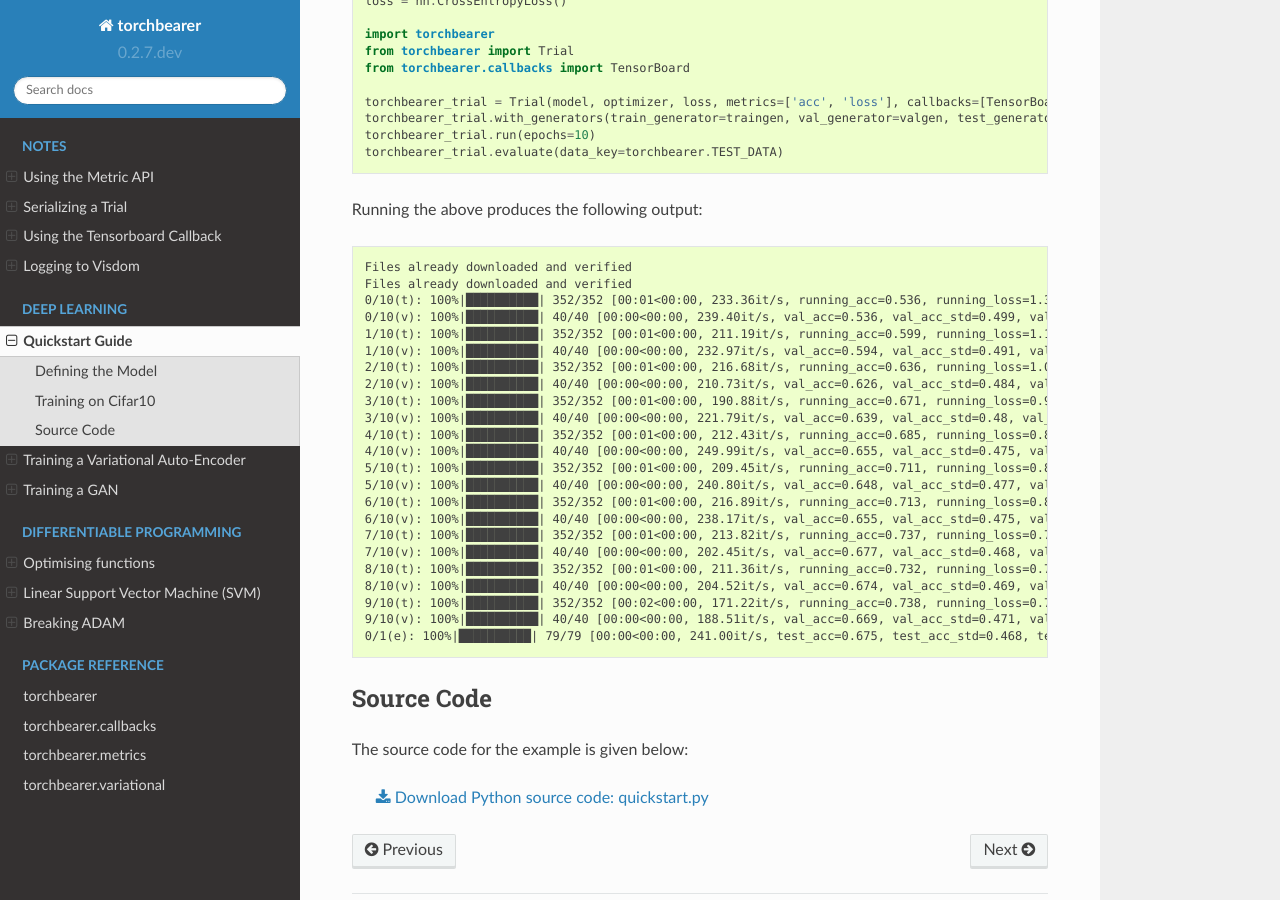
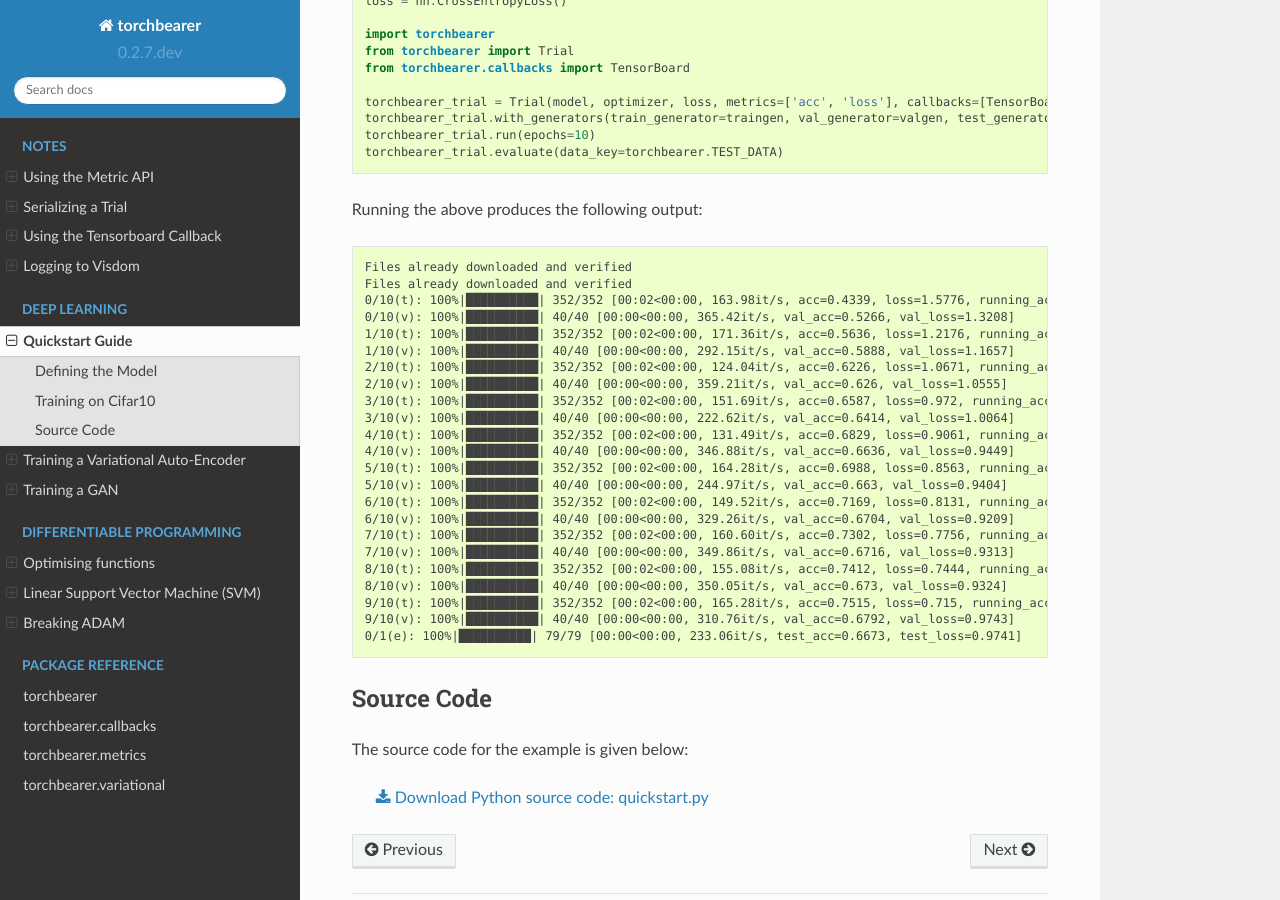
Before and after one commit to pytorchbearer/torchbearer, a Sphinx documentation site: the page built from docs/examples/quickstart.rst, in a window 1280 px wide and 900 px high, scrolled down 1387 px. Built offline with Sphinx 7.4.7 and the Read the Docs theme 2.0.0, drawn with Linux system fonts in a browser that asks for light colours.

Commit message:
Remove std from metric defaults, clean up docs

```diff
--- a/docs/_static/examples/basic_opt.py
+++ b/docs/_static/examples/basic_opt.py
@@ -39,7 +39,7 @@
 model = Net(p)
 optim = torch.optim.SGD(model.parameters(), lr=0.0001)
 
-tbtrial = tb.Trial(model, optim, loss, [tb.metrics.running_mean(ESTIMATE, dim=1), 'loss'], pass_state=True)
+tbtrial = tb.Trial(model, optim, loss, [tb.metrics.running_mean(ESTIMATE, dim=1), 'loss'])
 tbtrial.for_train_steps(training_steps).to('cuda')
 tbtrial.run()
 print(list(model.parameters())[0].data)
--- a/docs/_static/examples/gan.py
+++ b/docs/_static/examples/gan.py
@@ -158,7 +158,7 @@
 
 
 torchbearertrial = tb.Trial(model, optim, criterion=None, metrics=['loss', g_loss(), d_loss()],
-                            callbacks=[loss_callback, saver_callback], pass_state=True)
+                            callbacks=[loss_callback, saver_callback])
 torchbearertrial.with_train_generator(dataloader)
 torchbearertrial.to(device)
 torchbearertrial.run(epochs=200)
--- a/docs/_static/examples/vae.py
+++ b/docs/_static/examples/vae.py
@@ -122,6 +122,6 @@
 from torchbearer import Trial
 
 torchbearer_trial = Trial(model, optimizer, loss, metrics=['acc', 'loss'],
-                          callbacks=[add_kld_loss_callback, save_reconstruction_callback()], pass_state=True).to('cuda')
+                          callbacks=[add_kld_loss_callback, save_reconstruction_callback()]).to('cuda')
 torchbearer_trial.with_generators(train_generator=traingen, val_generator=valgen)
 torchbearer_trial.run(epochs=10)
--- a/docs/_static/examples/vae_standard.py
+++ b/docs/_static/examples/vae_standard.py
@@ -104,6 +104,6 @@
 
 from torchbearer import Trial
 
-torchbearer_trial = Trial(model, optimizer, loss, metrics=['loss'], pass_state=False).to('cuda')
+torchbearer_trial = Trial(model, optimizer, loss, metrics=['loss']).to('cuda')
 torchbearer_trial.with_generators(train_generator=traingen, val_generator=valgen)
 torchbearer_trial.run(epochs=10)
--- a/docs/examples/basic_opt.rst
+++ b/docs/examples/basic_opt.rst
@@ -70,7 +70,7 @@
 
 .. code::
 
-    0/1(t): 100%|██████████| 50000/50000 [00:54<00:00, 912.37it/s, est=[4.9988 0.     1.0004], running_loss=1.6e-06, loss=4.55, loss_std=13.7]
+    0/1(t): 100%|██████████| 50000/50000 [00:53<00:00, 931.36it/s, loss=4.5502, running_est=[4.9988, 0.0, 1.0004], running_loss=0.0]
 
 The final estimate is very close to the true minimum at [5, 0, 1]:
 
--- a/docs/examples/quickstart.rst
+++ b/docs/examples/quickstart.rst
@@ -30,27 +30,27 @@
 
    Files already downloaded and verified
    Files already downloaded and verified
-   0/10(t): 100%|██████████| 352/352 [00:01<00:00, 233.36it/s, running_acc=0.536, running_loss=1.32, acc=0.459, acc_std=0.498, loss=1.52, loss_std=0.239]
-   0/10(v): 100%|██████████| 40/40 [00:00<00:00, 239.40it/s, val_acc=0.536, val_acc_std=0.499, val_loss=1.29, val_loss_std=0.0731]
-   1/10(t): 100%|██████████| 352/352 [00:01<00:00, 211.19it/s, running_acc=0.599, running_loss=1.13, acc=0.578, acc_std=0.494, loss=1.18, loss_std=0.096]
-   1/10(v): 100%|██████████| 40/40 [00:00<00:00, 232.97it/s, val_acc=0.594, val_acc_std=0.491, val_loss=1.14, val_loss_std=0.101]
-   2/10(t): 100%|██████████| 352/352 [00:01<00:00, 216.68it/s, running_acc=0.636, running_loss=1.04, acc=0.631, acc_std=0.482, loss=1.04, loss_std=0.0944]
-   2/10(v): 100%|██████████| 40/40 [00:00<00:00, 210.73it/s, val_acc=0.626, val_acc_std=0.484, val_loss=1.07, val_loss_std=0.0974]
-   3/10(t): 100%|██████████| 352/352 [00:01<00:00, 190.88it/s, running_acc=0.671, running_loss=0.929, acc=0.664, acc_std=0.472, loss=0.957, loss_std=0.0929]
-   3/10(v): 100%|██████████| 40/40 [00:00<00:00, 221.79it/s, val_acc=0.639, val_acc_std=0.48, val_loss=1.02, val_loss_std=0.103]
-   4/10(t): 100%|██████████| 352/352 [00:01<00:00, 212.43it/s, running_acc=0.685, running_loss=0.897, acc=0.689, acc_std=0.463, loss=0.891, loss_std=0.0888]
-   4/10(v): 100%|██████████| 40/40 [00:00<00:00, 249.99it/s, val_acc=0.655, val_acc_std=0.475, val_loss=0.983, val_loss_std=0.113]
-   5/10(t): 100%|██████████| 352/352 [00:01<00:00, 209.45it/s, running_acc=0.711, running_loss=0.835, acc=0.706, acc_std=0.456, loss=0.844, loss_std=0.088]
-   5/10(v): 100%|██████████| 40/40 [00:00<00:00, 240.80it/s, val_acc=0.648, val_acc_std=0.477, val_loss=0.965, val_loss_std=0.107]
-   6/10(t): 100%|██████████| 352/352 [00:01<00:00, 216.89it/s, running_acc=0.713, running_loss=0.826, acc=0.72, acc_std=0.449, loss=0.802, loss_std=0.0903]
-   6/10(v): 100%|██████████| 40/40 [00:00<00:00, 238.17it/s, val_acc=0.655, val_acc_std=0.475, val_loss=0.97, val_loss_std=0.0997]
-   7/10(t): 100%|██████████| 352/352 [00:01<00:00, 213.82it/s, running_acc=0.737, running_loss=0.773, acc=0.734, acc_std=0.442, loss=0.765, loss_std=0.0878]
-   7/10(v): 100%|██████████| 40/40 [00:00<00:00, 202.45it/s, val_acc=0.677, val_acc_std=0.468, val_loss=0.936, val_loss_std=0.0985]
-   8/10(t): 100%|██████████| 352/352 [00:01<00:00, 211.36it/s, running_acc=0.732, running_loss=0.744, acc=0.746, acc_std=0.435, loss=0.728, loss_std=0.0902]
-   8/10(v): 100%|██████████| 40/40 [00:00<00:00, 204.52it/s, val_acc=0.674, val_acc_std=0.469, val_loss=0.949, val_loss_std=0.124]
-   9/10(t): 100%|██████████| 352/352 [00:02<00:00, 171.22it/s, running_acc=0.738, running_loss=0.737, acc=0.749, acc_std=0.434, loss=0.723, loss_std=0.0885]
-   9/10(v): 100%|██████████| 40/40 [00:00<00:00, 188.51it/s, val_acc=0.669, val_acc_std=0.471, val_loss=0.97, val_loss_std=0.173]
-   0/1(e): 100%|██████████| 79/79 [00:00<00:00, 241.00it/s, test_acc=0.675, test_acc_std=0.468, test_loss=0.952, test_loss_std=0.109]
+   0/10(t): 100%|██████████| 352/352 [00:02<00:00, 163.98it/s, acc=0.4339, loss=1.5776, running_acc=0.5202, running_loss=1.3494]
+   0/10(v): 100%|██████████| 40/40 [00:00<00:00, 365.42it/s, val_acc=0.5266, val_loss=1.3208]
+   1/10(t): 100%|██████████| 352/352 [00:02<00:00, 171.36it/s, acc=0.5636, loss=1.2176, running_acc=0.5922, running_loss=1.1418]
+   1/10(v): 100%|██████████| 40/40 [00:00<00:00, 292.15it/s, val_acc=0.5888, val_loss=1.1657]
+   2/10(t): 100%|██████████| 352/352 [00:02<00:00, 124.04it/s, acc=0.6226, loss=1.0671, running_acc=0.6222, running_loss=1.0566]
+   2/10(v): 100%|██████████| 40/40 [00:00<00:00, 359.21it/s, val_acc=0.626, val_loss=1.0555]
+   3/10(t): 100%|██████████| 352/352 [00:02<00:00, 151.69it/s, acc=0.6587, loss=0.972, running_acc=0.6634, running_loss=0.9589]
+   3/10(v): 100%|██████████| 40/40 [00:00<00:00, 222.62it/s, val_acc=0.6414, val_loss=1.0064]
+   4/10(t): 100%|██████████| 352/352 [00:02<00:00, 131.49it/s, acc=0.6829, loss=0.9061, running_acc=0.6764, running_loss=0.918]
+   4/10(v): 100%|██████████| 40/40 [00:00<00:00, 346.88it/s, val_acc=0.6636, val_loss=0.9449]
+   5/10(t): 100%|██████████| 352/352 [00:02<00:00, 164.28it/s, acc=0.6988, loss=0.8563, running_acc=0.6919, running_loss=0.858]
+   5/10(v): 100%|██████████| 40/40 [00:00<00:00, 244.97it/s, val_acc=0.663, val_loss=0.9404]
+   6/10(t): 100%|██████████| 352/352 [00:02<00:00, 149.52it/s, acc=0.7169, loss=0.8131, running_acc=0.7095, running_loss=0.8421]
+   6/10(v): 100%|██████████| 40/40 [00:00<00:00, 329.26it/s, val_acc=0.6704, val_loss=0.9209]
+   7/10(t): 100%|██████████| 352/352 [00:02<00:00, 160.60it/s, acc=0.7302, loss=0.7756, running_acc=0.738, running_loss=0.767]
+   7/10(v): 100%|██████████| 40/40 [00:00<00:00, 349.86it/s, val_acc=0.6716, val_loss=0.9313]
+   8/10(t): 100%|██████████| 352/352 [00:02<00:00, 155.08it/s, acc=0.7412, loss=0.7444, running_acc=0.7347, running_loss=0.7547]
+   8/10(v): 100%|██████████| 40/40 [00:00<00:00, 350.05it/s, val_acc=0.673, val_loss=0.9324]
+   9/10(t): 100%|██████████| 352/352 [00:02<00:00, 165.28it/s, acc=0.7515, loss=0.715, running_acc=0.7352, running_loss=0.7492]
+   9/10(v): 100%|██████████| 40/40 [00:00<00:00, 310.76it/s, val_acc=0.6792, val_loss=0.9743]
+   0/1(e): 100%|██████████| 79/79 [00:00<00:00, 233.06it/s, test_acc=0.6673, test_loss=0.9741]
 
 Source Code
 ^^^^^^^^^^^^^^^^^^^^^^^^^^^^^^^^^^^^
```
Also changed, not shown: README.md (+6 -6 lines), docs/examples/vae.rst (+21 -21 lines), 1 other file.
